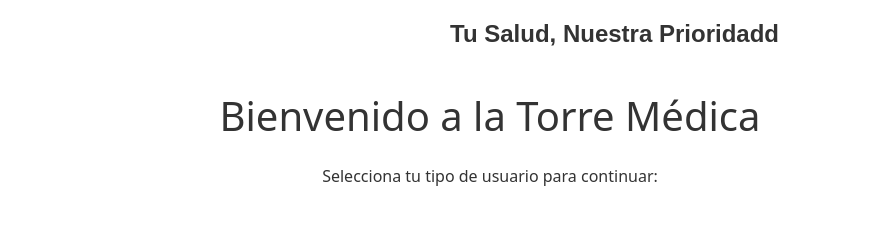
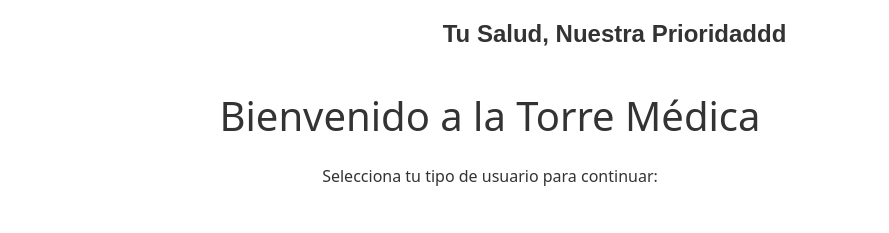
Before and after one commit to EDPOOR21/ProyectoBootstrap, a plain HTML site: page index.html in a window 1280 px wide. Shown: the top 233 px of the page, 150-1039 px from the left. Drawn offline with nearby package versions, Linux system fonts and the light colour scheme.

Commit message:
Segunda prueba

```diff
--- a/index.html
+++ b/index.html
@@ -21,7 +21,7 @@
             <!-- Columna del eslogan -->
             <div class="col-9 d-flex align-items-center">
               <span class="navbar-text fs-4 text-center w-100">
-                <strong>Tu Salud, Nuestra Prioridadd</strong>
+                <strong>Tu Salud, Nuestra Prioridaddd</strong>
               </span>
             </div>
           </div>
```
